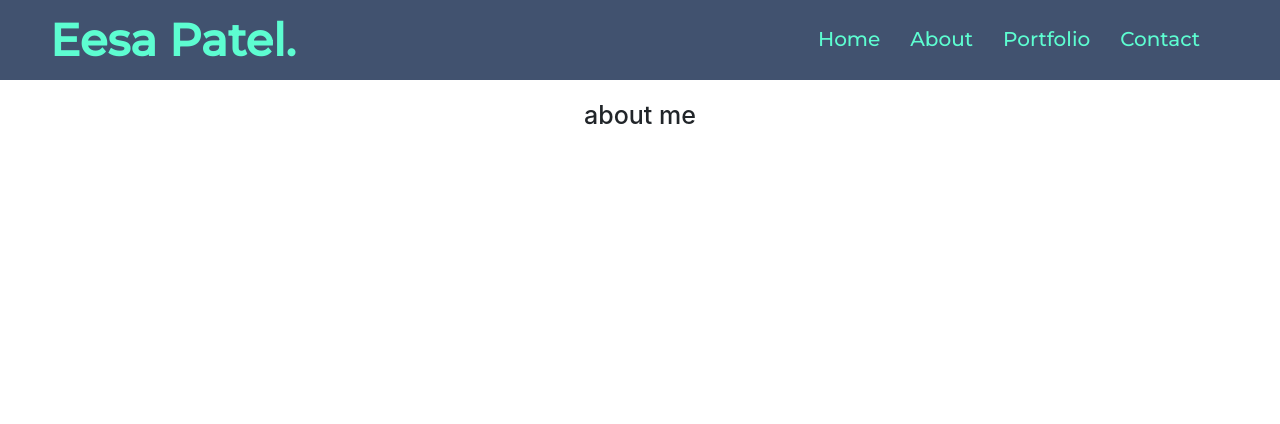
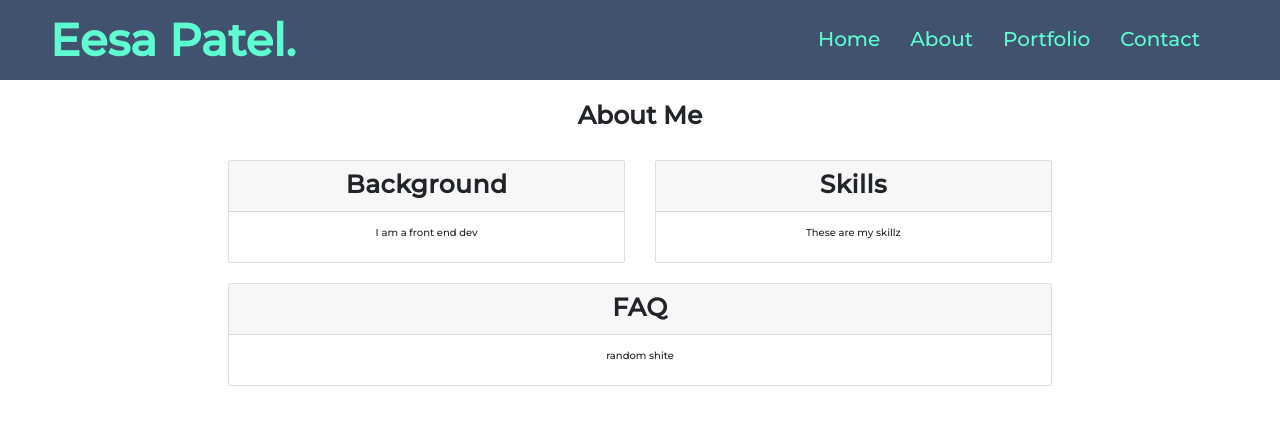
Before and after one commit to eesa94/react-portfolio, a React (Create React App) app: page /about in a window 1280 px wide. Shown: the top 424 px of the page. Built offline with nearby package versions, Linux system fonts and the light colour scheme.

Commit message:
create about page layout

```diff
--- a/src/App.css
+++ b/src/App.css
@@ -55,7 +55,7 @@ a:hover {
 :root {
     --primary-colour: #5dfdd1;
     --secondary-colour: #41526f;
-  }
+}
 
 
 /* Layout */
--- /dev/null
+++ b/src/components/About.css
@@ -0,0 +1,4 @@
+.card-header h2 {
+    font-size: 2.5rem;
+    letter-spacing: 0.5px;
+}
--- a/src/components/About.js
+++ b/src/components/About.js
@@ -1,6 +1,7 @@
 import React, { Component } from 'react'
 import Navbar from './Navbar';
-import { Container, Row, Col } from 'reactstrap';
+import { Container, Row, Col, Card, CardHeader, CardBody, CardText } from 'reactstrap';
+import './About.css'
 
 
 export class About extends Component {
@@ -18,7 +19,59 @@ export class About extends Component {
             <div>
                 <Navbar />
                 <Container fluid className="pageContainer aboutContainer text-center">
-                    <h1>about me</h1>
+                    <h1 className="montserrat-9 mb3">About Me</h1>
+                    <Row>
+                        <Col
+                        xs={{ size: 10, offset: 1 }}
+                        md={{ size: 6, offset: 0}}
+                        xl={{ size: 4, offset: 2 }}
+                        className="mb2"
+                        >
+                            <Card>
+                                <CardHeader>
+                                    <h2 className="montserrat-7">Background</h2>
+                                </CardHeader>
+                                <CardBody>
+                                    <CardText>
+                                        <p className="montserrat-5 mb1">I am a front end dev</p>
+                                    </CardText>
+                                </CardBody>
+                            </Card>
+                        </Col>
+                        <Col
+                        xs={{ size: 10, offset: 1 }}
+                        md={{ size: 6, offset: 0}}
+                        xl={{ size: 4, offset: 0 }}
+                        className="mb2"
+                        >
+                            <Card>
+                                <CardHeader>
+                                    <h2 className="montserrat-7">Skills</h2>
+                                </CardHeader>
+                                <CardBody>
+                                    <CardText>
+                                        <p className="montserrat-5 mb1">These are my skillz</p>
+                                    </CardText>
+                                </CardBody>
+                            </Card>
+                        </Col>
+                        <Col
+                        xs={{ size: 10, offset: 1 }}
+                        xl={{ size: 8, offset: 2 }}
+                        className="mb2"
+                        >
+                            <Card>
+                                <CardHeader>
+                                    <h2 className="montserrat-7">FAQ</h2>
+                                </CardHeader>
+                                <CardBody>
+                                    <CardText>
+                                        <p className="montserrat-5 mb1">random shite</p>
+                                    </CardText>
+                                </CardBody>
+                            </Card>
+                        </Col>
+                    </Row>
                 </Container>
             </div>
         )
```
Also changed, not shown: 1 other file (tests, documents, lock files or other folders).
